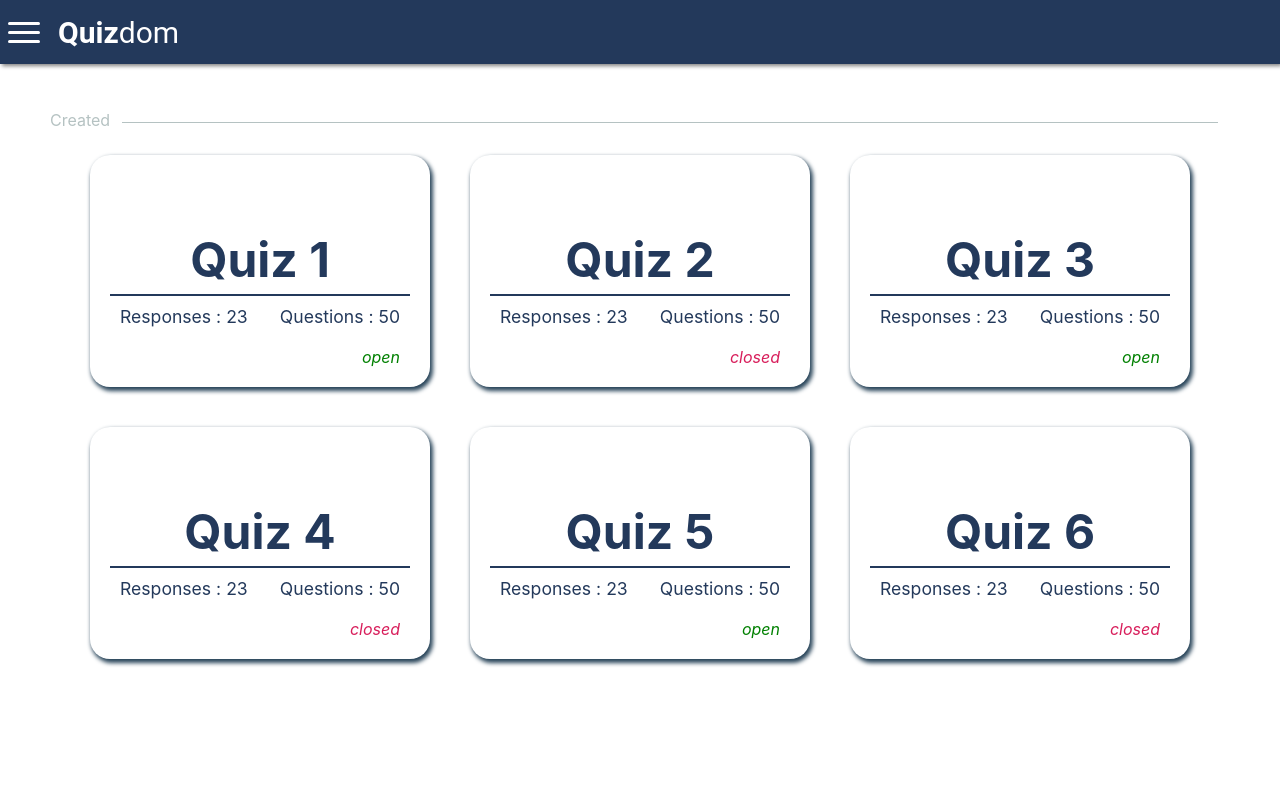
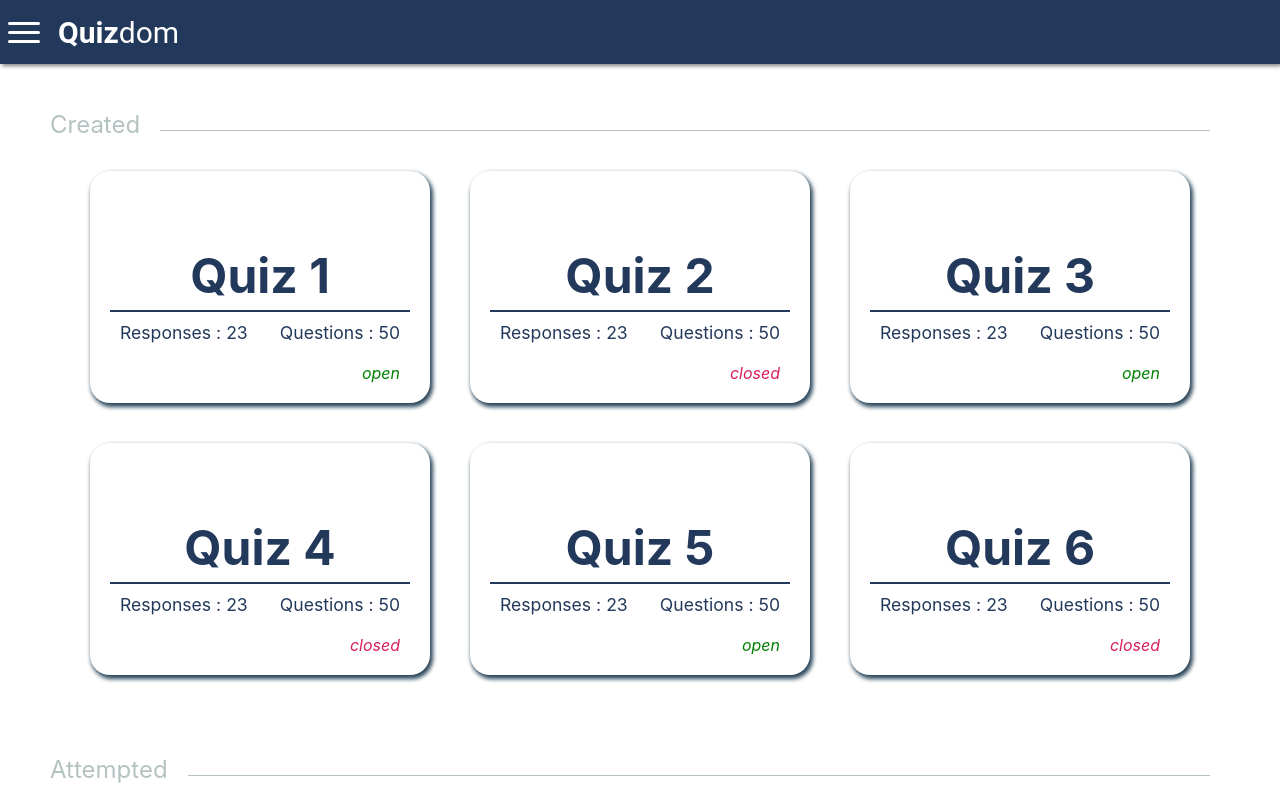
Before and after one commit to andriilysenko-tech/quizdom, a React (Create React App) app in the folder client/: page /dashboard in a window 1280 px wide. Shown: the top 800 px of the page. Built offline with nearby package versions, Linux system fonts and the light colour scheme.

Commit message:
📦ADD:Added attempted quiizzes in dashboard

```diff
--- a/client/src/screens/UserDashBoard.css
+++ b/client/src/screens/UserDashBoard.css
@@ -6,11 +6,13 @@
     right: 0;
   }
 
-.dash-body{
-    padding: 50px;
+.quizzes{
     margin-top: 60px;
 }
 
+.dash-body{
+    padding: 50px;
+}
 .card-holder{
     display: flex;
     flex-direction: row;
@@ -22,10 +24,11 @@
     display: flex;
     flex-direction: row;
     justify-content: space-between;
+    font-size: 1.5rem;
 }
 .line{
     justify-self: flex-end;
-    margin: 12px;
+    margin: 20px;
     height: 1px;
     width: 100%;
     background-color: var(--light-shadow);
--- a/client/src/screens/UserDashboard.js
+++ b/client/src/screens/UserDashboard.js
@@ -10,61 +10,117 @@ const UserDashboard = ({ user }) => {
         <Appbar user={user} />
       </div>
       <div className="dash-body">
+        <div className="quizzes">
           <div className="heading">
             <div>Created </div>
             <div className="line"></div>
           </div>
           <div className="card-holder">
             <CreatedQuizCard
-            quiz={
-              {title : "Quiz 1",
-              responses : "23",
-              questions : "50",
-              isOpen : "open"}
-            }
+              quiz={{
+                title: "Quiz 1",
+                responses: "23",
+                questions: "50",
+                isOpen: "open",
+              }}
             />
             <CreatedQuizCard
-            quiz={
-              {title : "Quiz 2",
-              responses : "23",
-              questions : "50",
-              isOpen : "closed"}
-            }
+              quiz={{
+                title: "Quiz 2",
+                responses: "23",
+                questions: "50",
+                isOpen: "closed",
+              }}
             />
             <CreatedQuizCard
-            quiz={
-              {title : "Quiz 3",
-              responses : "23",
-              questions : "50",
-              isOpen : "open"}
-            }
+              quiz={{
+                title: "Quiz 3",
+                responses: "23",
+                questions: "50",
+                isOpen: "open",
+              }}
             />
             <CreatedQuizCard
-            quiz={
-              {title : "Quiz 4",
-              responses : "23",
-              questions : "50",
-              isOpen : "closed"}
-            }
+              quiz={{
+                title: "Quiz 4",
+                responses: "23",
+                questions: "50",
+                isOpen: "closed",
+              }}
             />
             <CreatedQuizCard
-            quiz={
-              {title : "Quiz 5",
-              responses : "23",
-              questions : "50",
-              isOpen : "open"}
-            }
+              quiz={{
+                title: "Quiz 5",
+                responses: "23",
+                questions: "50",
+                isOpen: "open",
+              }}
             />
             <CreatedQuizCard
-            quiz={
-              {title : "Quiz 6",
-              responses : "23",
-              questions : "50",
-              isOpen : "closed"}
-            }
+              quiz={{
+                title: "Quiz 6",
+                responses: "23",
+                questions: "50",
+                isOpen: "closed",
+              }}
             />
-
-
+          </div>
+        </div>
+        <div className="quizzes">
+          <div className="heading">
+            <div>Attempted </div>
+            <div className="line"></div>
+          </div>
+          <div className="card-holder">
+            <CreatedQuizCard
+              quiz={{
+                title: "Quiz 1",
+                responses: "23",
+                questions: "50",
+                isOpen: "open",
+              }}
+            />
+            <CreatedQuizCard
+              quiz={{
+                title: "Quiz 2",
+                responses: "23",
+                questions: "50",
+                isOpen: "closed",
+              }}
+            />
+            <CreatedQuizCard
+              quiz={{
+                title: "Quiz 3",
+                responses: "23",
+                questions: "50",
+                isOpen: "open",
+              }}
+            />
+            <CreatedQuizCard
+              quiz={{
+                title: "Quiz 4",
+                responses: "23",
+                questions: "50",
+                isOpen: "closed",
+              }}
+            />
+            <CreatedQuizCard
+              quiz={{
+                title: "Quiz 5",
+                responses: "23",
+                questions: "50",
+                isOpen: "open",
+              }}
+            />
+            <CreatedQuizCard
+              quiz={{
+                title: "Quiz 6",
+                responses: "23",
+                questions: "50",
+                isOpen: "closed",
+              }}
+            />
+          </div>
         </div>
       </div>
     </div>
```
Lines whose indentation alone changed are shown as unchanged.
